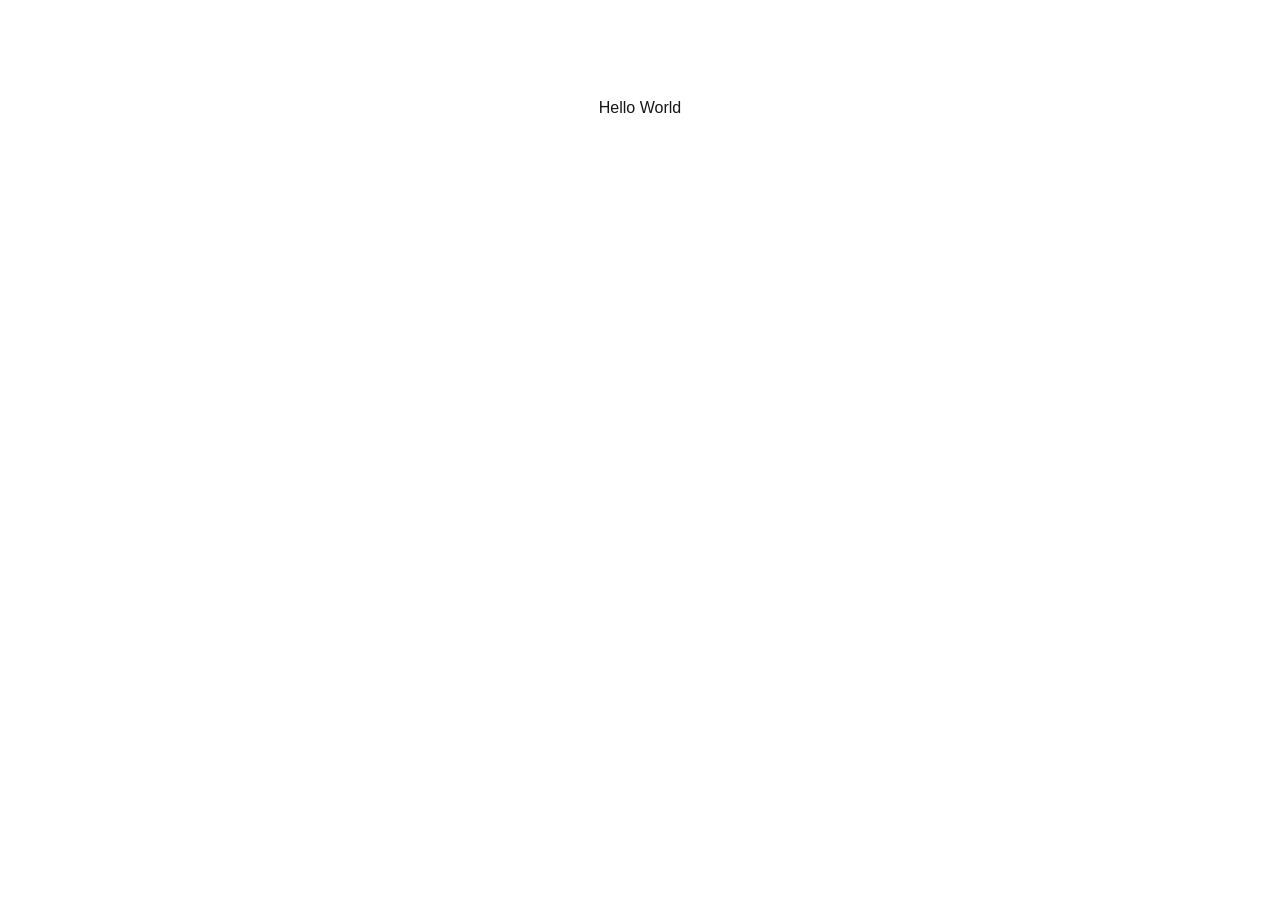
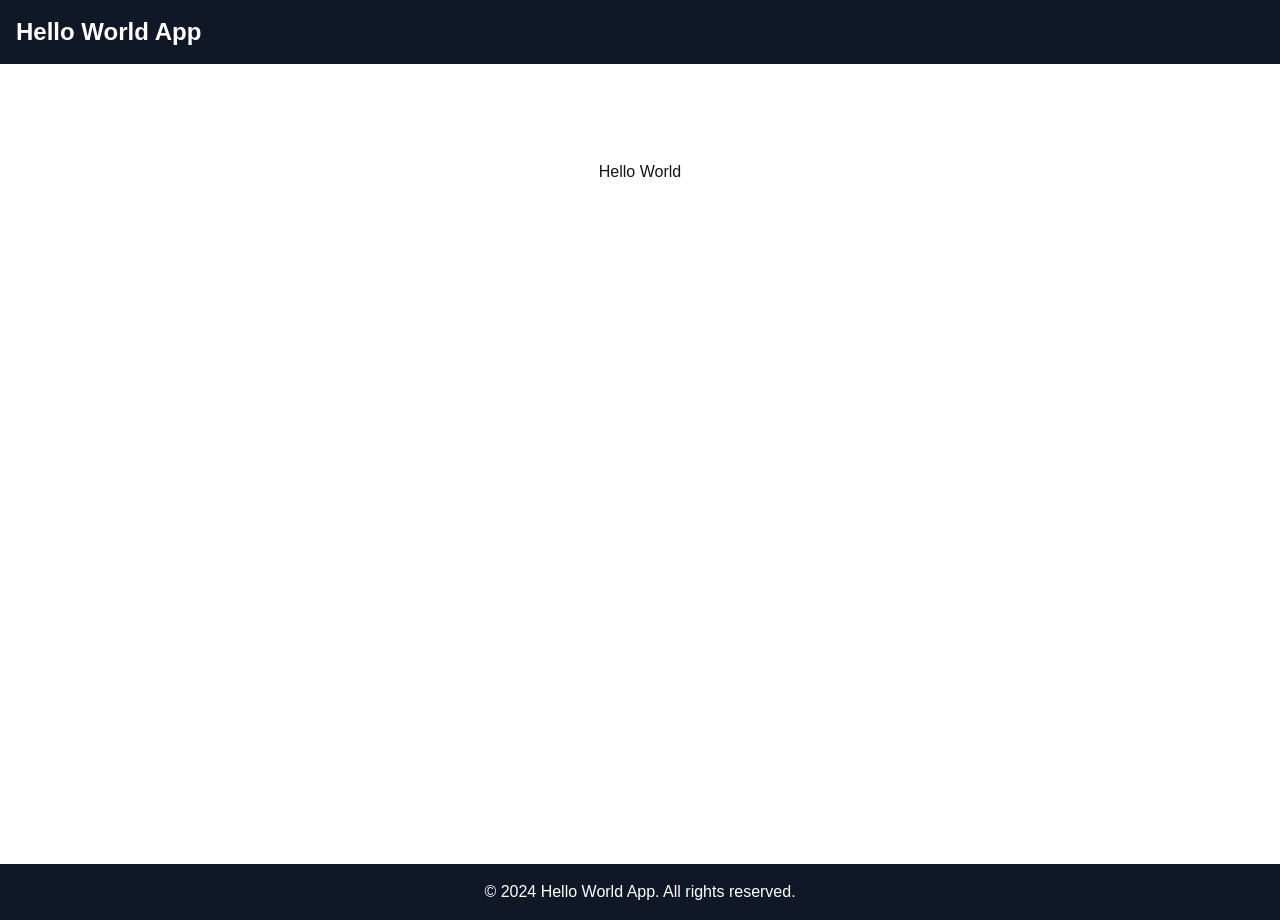
Before and after one commit to WitchKing2003/nextJS-15, a Next.js app: page / in a window 1280 px wide. Before the commit the page ends 800 px from the top, so only its background shows below. Built offline with nearby package versions, Linux system fonts and the light colour scheme.

Commit message:
Day 2: Layouts

```diff
--- a/app/layout.tsx
+++ b/app/layout.tsx
@@ -23,7 +23,15 @@ export default function RootLayout({ children }: LayoutProps<"/">) {
       lang="en"
       className={`${geistSans.variable} ${geistMono.variable} h-full antialiased`}
     >
-      <body className="min-h-full flex flex-col">{children}</body>
+      <header className="bg-gray-900 text-white p-4">
+        <h1 className="text-2xl font-bold">Hello World App</h1>
+      </header>
+      <body className="h-full">{children}</body>
+      <footer className="bg-gray-900 text-white p-4">
+        <p className="text-center">
+          &copy; 2024 Hello World App. All rights reserved.
+        </p>
+      </footer>
     </html>
   );
 }
```
